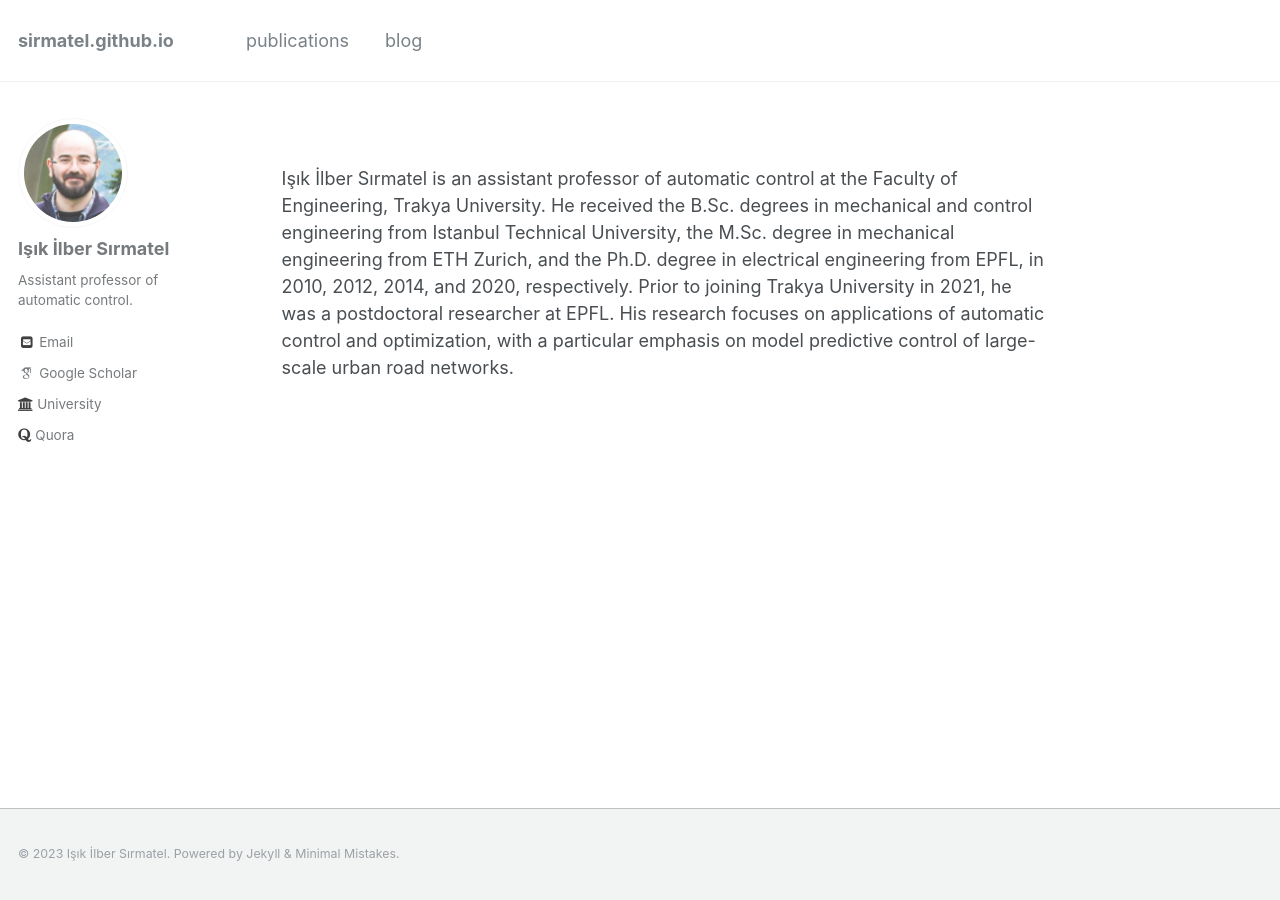
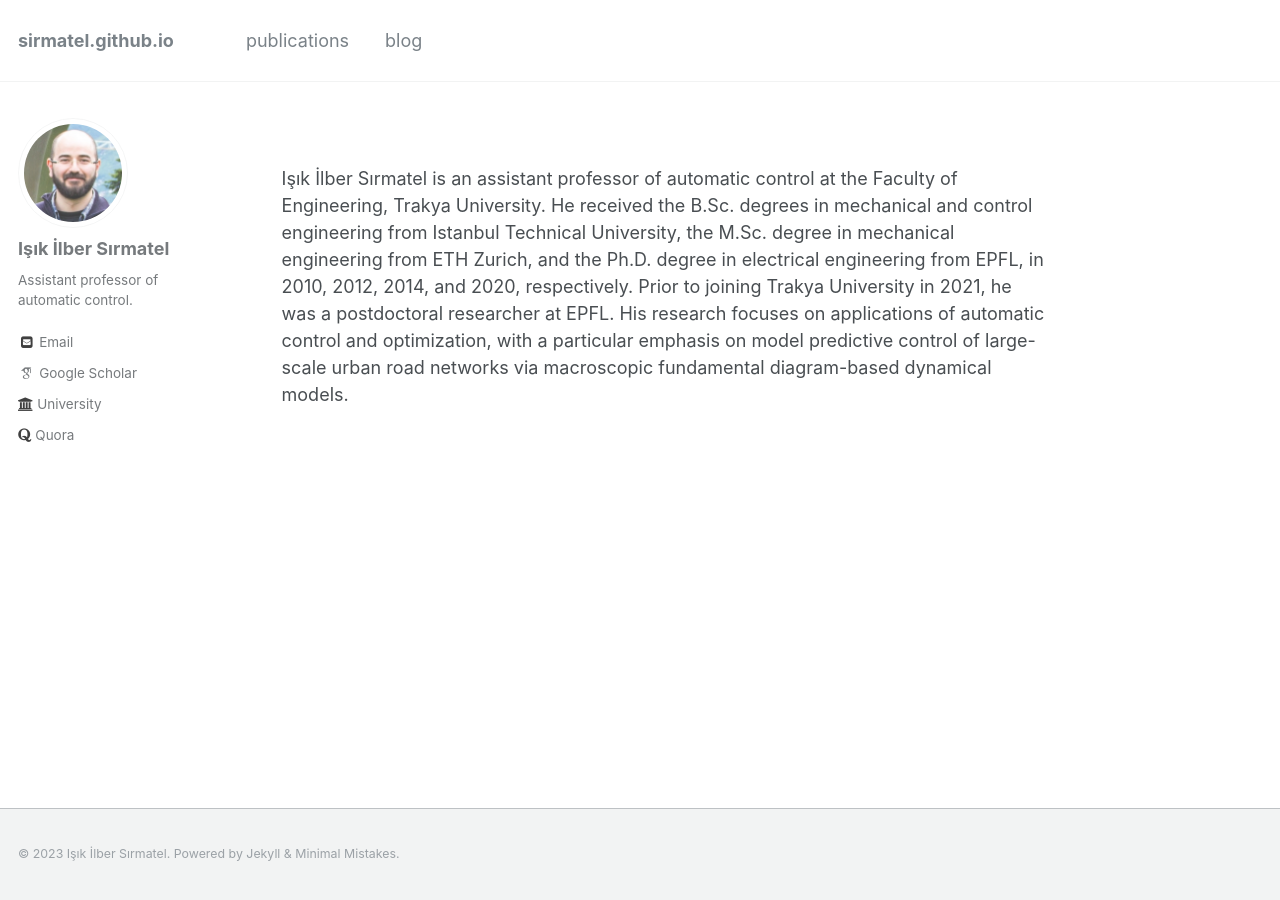
Before and after one commit to sirmatel/sirmatel.github.io, a Jekyll site: the page built from index.html, in a window 1280 px wide. Built offline with Jekyll 4.4.1, drawn with Linux system fonts in a browser that asks for light colours; some web fonts are replaced; the list of posts is cut into pages by our own code.

Commit message:
Update index.html

```diff
--- a/index.html
+++ b/index.html
@@ -3,4 +3,4 @@
 author_profile: true
 ---
 
-Işık İlber Sırmatel is an assistant professor of automatic control at the Faculty of Engineering, Trakya University. He received the B.Sc. degrees in mechanical and control engineering from Istanbul Technical University, the M.Sc. degree in mechanical engineering from ETH Zurich, and the Ph.D. degree in electrical engineering from EPFL, in 2010, 2012, 2014, and 2020, respectively. Prior to joining Trakya University in 2021, he was a postdoctoral researcher at EPFL. His research focuses on applications of automatic control and optimization, with a particular emphasis on model predictive control of large-scale urban road networks.
+Işık İlber Sırmatel is an assistant professor of automatic control at the Faculty of Engineering, Trakya University. He received the B.Sc. degrees in mechanical and control engineering from Istanbul Technical University, the M.Sc. degree in mechanical engineering from ETH Zurich, and the Ph.D. degree in electrical engineering from EPFL, in 2010, 2012, 2014, and 2020, respectively. Prior to joining Trakya University in 2021, he was a postdoctoral researcher at EPFL. His research focuses on applications of automatic control and optimization, with a particular emphasis on model predictive control of large-scale urban road networks via macroscopic fundamental diagram-based dynamical models.
```
